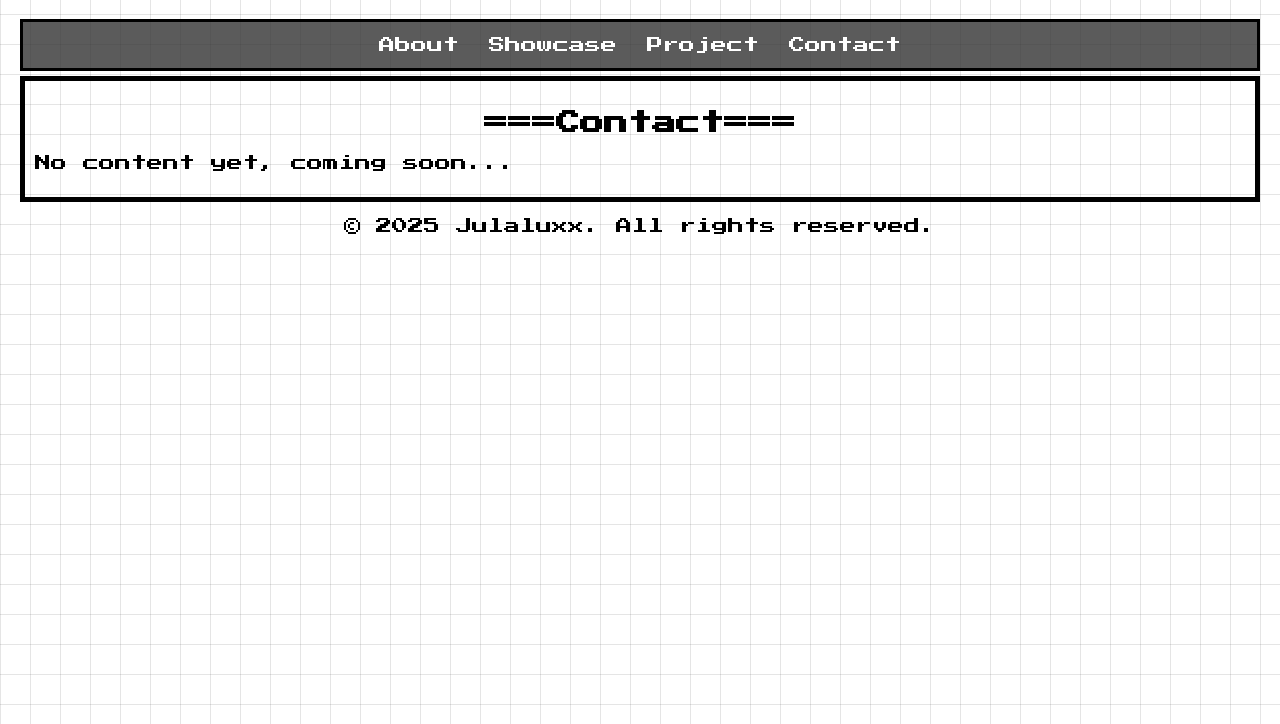
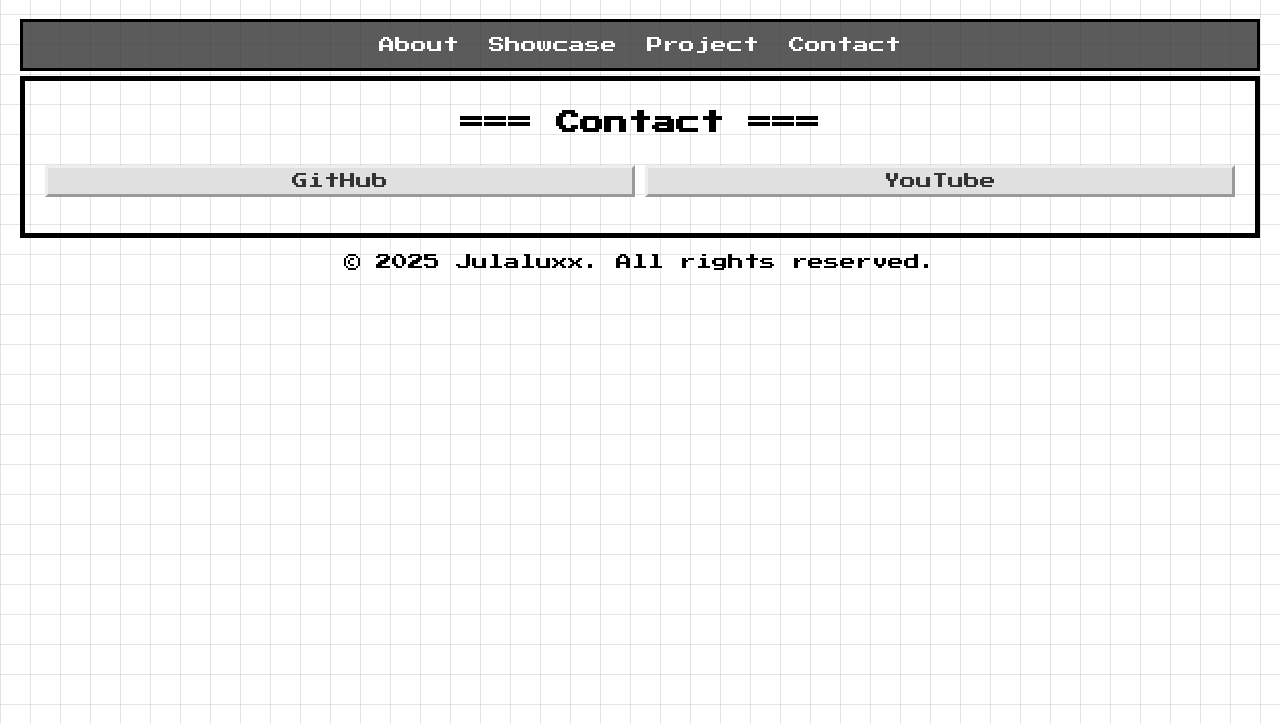
Before and after one commit to julaluxx/julaluxx.github.io, a plain HTML site: page pages/contact.html in a window 1280 px wide. Shown: the part 76-800 px from the top of the page. Drawn offline with Linux system fonts and the light colour scheme.

Commit message:
Organize asset files. Add contact links.

```diff
--- a/pages/contact.html
+++ b/pages/contact.html
@@ -22,8 +22,13 @@
     </nav>
 
     <div class="contact">
-        <div class="contact-title"><h2>===Contact===</h2></div>
-        <p>No content yet, coming soon...</p>
+        <div class="contact-title">
+            <h2>=== Contact ===</h2>
+        </div>
+        <ul class="contact-list">
+            <li><a href="https://github.com/julaluxx" target="_blank">GitHub</a></li>
+            <li><a href="https://www.youtube.com/watch?v=dQw4w9WgXcQ" target="_blank">YouTube</a></li>
+        </ul>
     </div>
 
     <div class="footer">
--- a/style/contact.css
+++ b/style/contact.css
@@ -1,5 +1,7 @@
 :root {
-    --soft-pink: #ffd5d5;
+    --gentle-black: rgba(50, 50, 50, 0.8);
+    --pink: #FFC5D3;
+    --mini-pink: #f5c5cd;
 
     --font-family: 'Press Start 2P', cursive;
 }
@@ -54,7 +56,6 @@ body {
 }
 
 .contact {
-    /* display: flex; */
     display: block;
     justify-content: center;
     align-items: center;
@@ -66,6 +67,37 @@ body {
     text-align: center;
 }
 
+.contact-list {
+    gap: 10px;
+    padding: 10px;
+    display: flex;
+    align-items: center;
+    justify-content: space-evenly;
+}
+
+.contact-list ul{
+    padding: 0;
+    list-style-type: none;
+}
+
+.contact-list li {
+    width: 50%;
+    padding: 5px;
+    border: outset;
+    text-align: center;
+    display: inline-block;
+    background-color: #e0e0e0;
+}
+
+.contact-list li:hover {
+    border: inset;
+}
+
+.contact-list a {
+    color: #333333;
+    text-decoration: none;
+}
+
 .footer {
     text-align: center;
 }
--- a/style/showcase.css
+++ b/style/showcase.css
@@ -87,9 +87,10 @@ body {
 }
 
 .gallery-item:hover {
+    border: 2px solid var(--gentle-black);
+    transition: transform 0.3s ease;
     transform: scale(1.2) translateY(-15px);
     box-shadow: 0px 0px 0px var(--gentle-black);
-    transition: transform 0.3s ease;
 }
 
 .item-cover img {
--- a/style/style.css
+++ b/style/style.css
@@ -78,6 +78,7 @@ body {
 .id-info {
     margin: 5px;
     font-size: small;
+    line-height: 1.5;
 }
 
 .profession-badge {
```
Also changed, not shown: index.html (+1 -1 lines), pages/project.html (+3 -1 lines), pages/showcase.html (+11 -11 lines), assets/art/pixelart002.png (renamed from assets/pixelart002.png), assets/art/pixelart003.png (renamed from assets/pixelart003.png), assets/design/graphic_design001.png (added), assets/design/graphic_design002.png (added), assets/design/graphic_design003.png (added), assets/design/graphic_design004.png (added), assets/design/graphic_design005.png (added), assets/design/graphic_design006.png (added), 8 other files.
